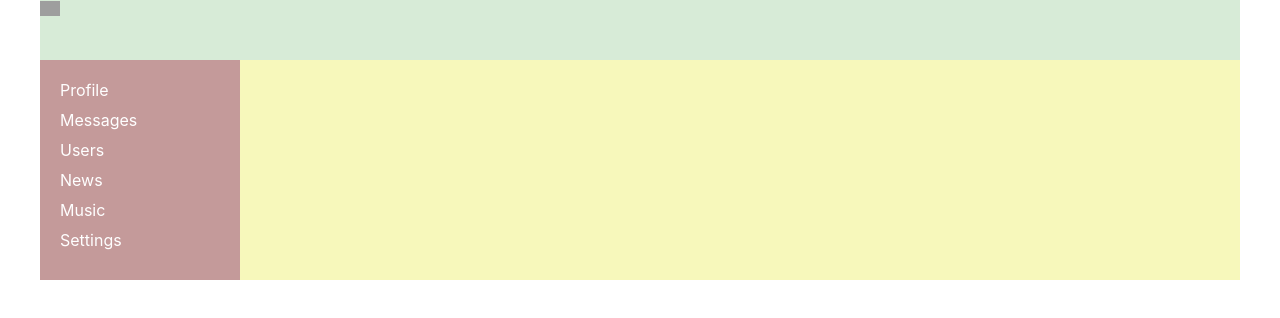
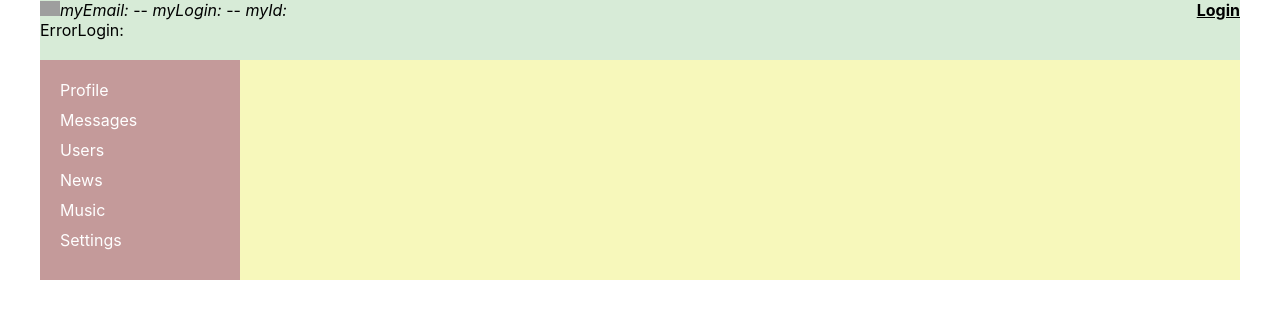
Before and after one commit to vasyukovff/it-kamasutra.react.samurai1.0, a React (Create React App) app: page / in a window 1280 px wide. Shown: the top 318 px of the page. Built offline with nearby package versions, Linux system fonts and the light colour scheme; no server answers; grey boxes are pictures that could not be loaded.

Commit message:
#61. Cookie, login, auth/me

```diff
--- a/src/App.js
+++ b/src/App.js
@@ -7,6 +7,7 @@ import Music from './components/music/Music';
 import DialogsContainer from './components/dialogs/DialogsContainer';
 import UsersContainer from './components/users/UsersContainer';
 import ProfileContainer from './components/profile/ProfileContainer';
+import HeaderContainer from './components/main/HeaderContainer';
 
 
 
@@ -15,7 +16,7 @@ const App = () => {
   return (
     <BrowserRouter>
       <div className="app-wrapper">
-        <Header />
+        <HeaderContainer />
         <Navbar />
         <div className="app-wrapper-content">
           <Route path="/profile/:userId?" render={() => { return <ProfileContainer /> }} />
--- a/src/components/main/Header.js
+++ b/src/components/main/Header.js
@@ -1,9 +1,27 @@
 import classes from './Header.module.css';
+import { NavLink } from 'react-router-dom';
 
-const Header = () => {
+const Header = (props) => {
     return (
         <header className={classes.header}>
             <img src="https://place-hold.it/75" />
+
+            <div className={classes.loginBlock}>
+                <NavLink to={'/login'} >Login</NavLink>
+            </div>
+            <span>
+                <i>myEmail:</i> <b>{props.userData.email}</b> -
+            </span>
+            <span>
+                - <i>myLogin:</i> <b>{props.userData.login}</b> -
+            </span>
+            <span>
+                - <i>myId:</i> <b>{props.userData.userId}</b>
+            </span>
+
+            <div>
+                ErrorLogin: {props.errorLoginMessage}
+            </div>
         </header>
     );
 }
--- a/src/components/main/Header.module.css
+++ b/src/components/main/Header.module.css
@@ -6,3 +6,12 @@
 .header img {
     width: 20px;
 }
+
+.loginBlock {
+    float: right;
+}
+
+.loginBlock a {
+    color: black;
+    font-weight: 700;
+}
--- /dev/null
+++ b/src/components/main/HeaderContainer.js
@@ -0,0 +1,35 @@
+import React from 'react';
+import Header from './Header';
+import axios from 'axios';
+import { connect } from 'react-redux';
+import { onSetUserData, onSetErrorLogin } from './../../redux/auth-reducer';
+
+class HeaderContainer extends React.Component {
+
+    componentDidMount() {
+        axios.get(`https://social-network.samuraijs.com/api/1.0/auth/me`, {withCredentials: true})
+            .then(response => {
+                if(response.data.resultCode === 0){
+                    let data = response.data.data;
+                    this.props.onSetUserData(data.id, data.email, data.login);
+                }
+                else{
+                    this.props.onSetErrorLogin(response.data.messages);
+                }
+            });
+    }
+
+    render() {
+        debugger;
+        return (
+            <Header userData={this.props.userData} errorLoginMessage={this.props.errorLoginMessage}/>
+        )
+    }
+}
+
+let mapStateToProps = (state) => ({
+    userData: state.auth.data,
+    errorLoginMessage: state.auth.errorLoginMessage
+})
+
+export default connect(mapStateToProps, {onSetUserData, onSetErrorLogin})(HeaderContainer);
--- /dev/null
+++ b/src/redux/auth-reducer.js
@@ -0,0 +1,42 @@
+const SET_USER_DATA = 'SET-USER-DATA';
+const SET_ERROR_LOGIN = 'SET-ERROR-LOGIN';
+
+let initialState = {
+    data: {
+        userId: null,
+        email: null,
+        login: null
+    },
+    errorLoginMessage: null,
+    isFetching: false
+};
+
+const authReducer = (state = initialState, action) => {
+    switch (action.type) {
+        case SET_USER_DATA:
+            return {
+                ...state,
+                data: {...action.data}
+            }
+        case SET_ERROR_LOGIN:
+            debugger;
+            return {
+                ...state,
+                errorLoginMessage: action.loginError
+            }
+        default:
+            return state;
+    }
+}
+
+export const onSetUserData = (userId, email, login) => ({
+    type: SET_USER_DATA,
+    data: { userId, email, login }
+})
+
+export const onSetErrorLogin = (errorMessage) => ({
+    type: SET_ERROR_LOGIN,
+    loginError: errorMessage
+})
+
+export default authReducer;
--- a/src/redux/redux-store.js
+++ b/src/redux/redux-store.js
@@ -3,12 +3,14 @@ import profileReducer from './profile-reducer';
 import dialogsReducer from './dialogs-reducer';
 import sidebarReducer from './sidebar-reducer';
 import usersReducer from "./users-reducer";
+import authReducer from "./auth-reducer";
 
 let reducers = combineReducers({
     profilePage: profileReducer,
     dialogsPage: dialogsReducer,
     usersPage: usersReducer,
-    sidebar: sidebarReducer
+    sidebar: sidebarReducer,
+    auth: authReducer
 });
 
 let store = createStore(reducers);
```
